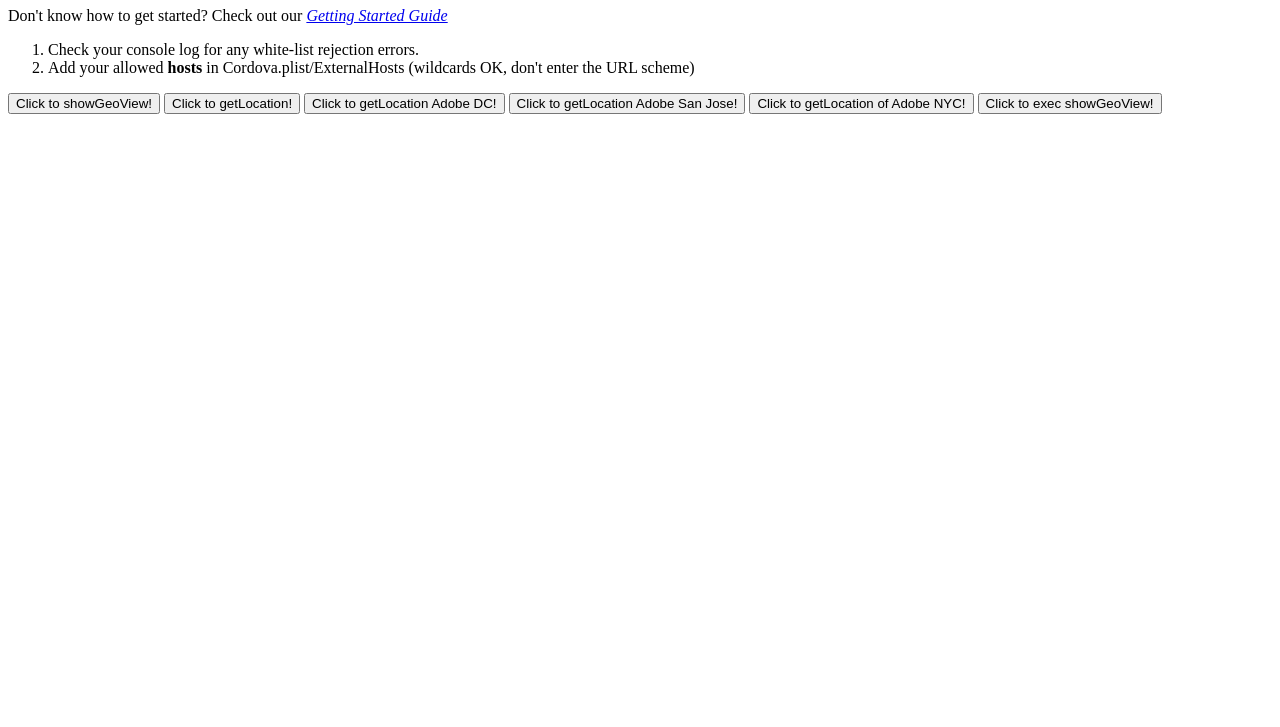
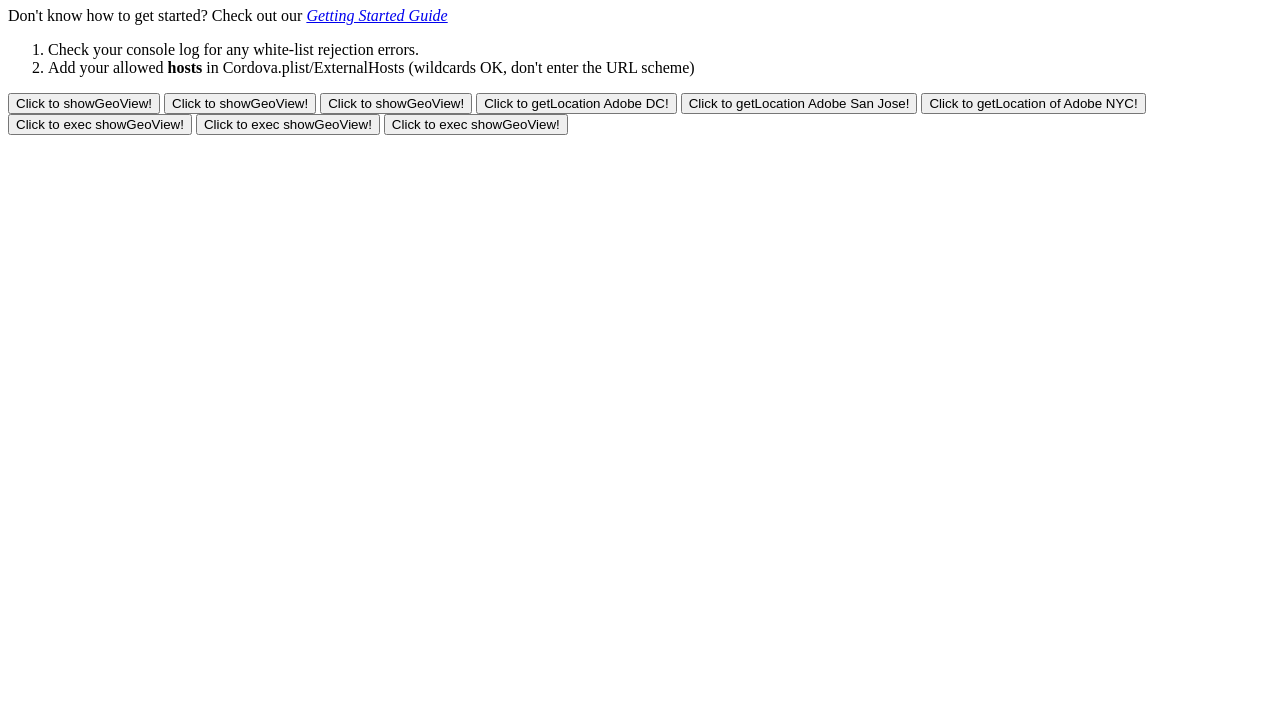
Before and after one commit to RandyMcMillan/CDVGeoCoder, a plain HTML site: page CDVGeoCoder.xctemplate/index.html in a window 1280 px wide. Shown: the part 73-800 px from the top of the page. Drawn offline with Linux system fonts and the light colour scheme.

Commit message:
html example

```diff
--- a/CDVGeoCoder.xctemplate/index.html
+++ b/CDVGeoCoder.xctemplate/index.html
@@ -88,12 +88,15 @@
             <li>Add your allowed <strong>hosts</strong> in Cordova.plist/ExternalHosts (wildcards OK, don't enter the URL scheme)</li>
         </ol>
 
-        <button onclick="geoCode.showGeoView('http://google.com');">Click to showGeoView!</button>
-        <button onclick="geoCode.getLocation('Tampa FLorida');">Click to getLocation!</button>
+        <button onclick="geoCode.showGeoView('Adobe Systems Incorporated 1540 Broadway, 17th Floor New York, NY 10036');">Click to showGeoView!</button>
+        <button onclick="geoCode.showGeoView('Adobe Systems Incorporated 7930 Jones Branch Drive, Fifth Floor McLean, VA 22102');">Click to showGeoView!</button>
+        <button onclick="geoCode.showGeoView('Adobe Systems Incorporated 345 Park Avenue San Jose, CA 95110-2704');">Click to showGeoView!</button>
         <button onclick="geoCode.getLocation('Adobe Systems Incorporated 7930 Jones Branch Drive, Fifth Floor McLean, VA 22102');">Click to getLocation Adobe DC!</button>
         <button onclick="geoCode.getLocation('Adobe Systems Incorporated 345 Park Avenue San Jose, CA 95110-2704');">Click to getLocation Adobe San Jose!</button>
-        <button onclick="geoCode.getLocation(' Adobe Systems Incorporated 1540 Broadway, 17th Floor New York, NY 10036');">Click to getLocation of Adobe NYC!</button>
-        <button onclick="cordova.exec('___FILEBASENAME___.showGeoView', 'http://google.com');">Click to exec showGeoView!</button>
+        <button onclick="geoCode.getLocation('Adobe Systems Incorporated 1540 Broadway, 17th Floor New York, NY 10036');">Click to getLocation of Adobe NYC!</button>
+        <button onclick="cordova.exec('___FILEBASENAME___.showGeoView', 'Adobe Systems Incorporated 1540 Broadway, 17th Floor New York, NY 10036');">Click to exec showGeoView!</button>
+        <button onclick="cordova.exec('___FILEBASENAME___.showGeoView', 'Adobe Systems Incorporated 7930 Jones Branch Drive, Fifth Floor McLean, VA 22102');">Click to exec showGeoView!</button>
+        <button onclick="cordova.exec('___FILEBASENAME___.showGeoView', 'Adobe Systems Incorporated 7930 Jones Branch Drive, Fifth Floor McLean, VA 22102');">Click to exec showGeoView!</button>
 
     </body>
 </html>
```
Also changed, not shown: 1 other file.
